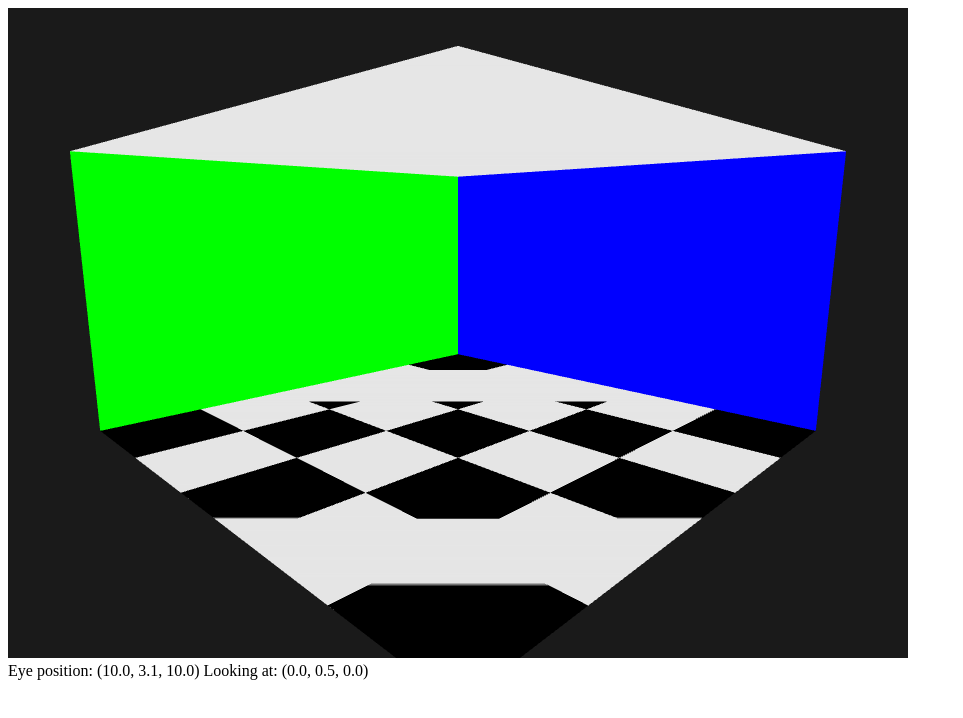
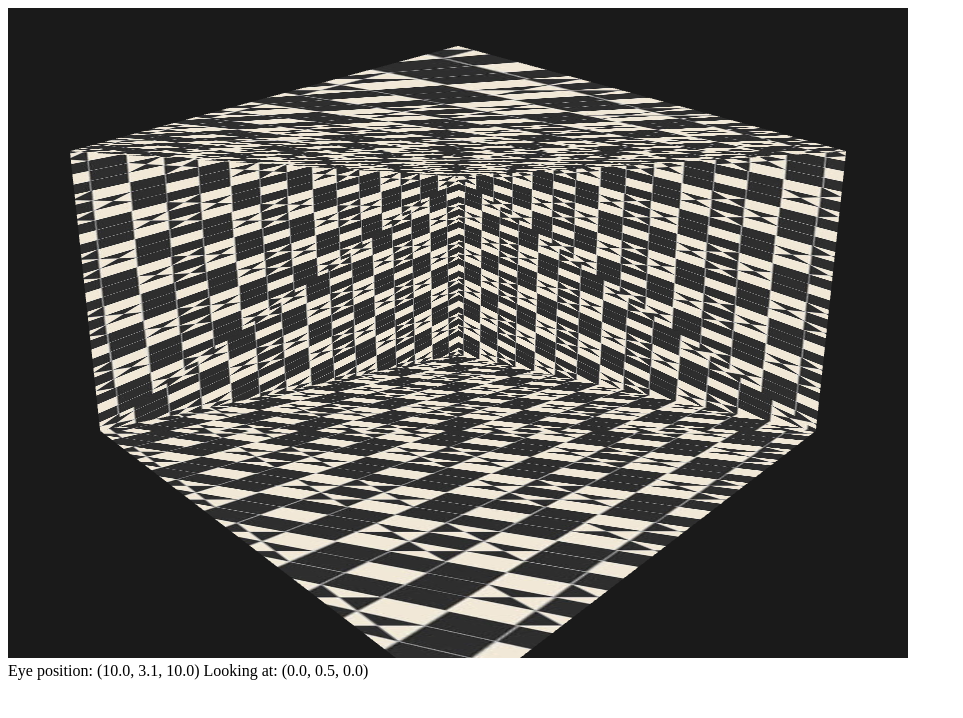
Before and after one commit to gittmp/webgl_room, a website: page client/room.html in a window 1280 px wide. Shown: the whole page, without its empty margins (0-963 px from the left). Drawn offline with Linux system fonts and the light colour scheme.

Commit message:
sam texture successfully working on all surfaces

```diff
--- a/client/room.js
+++ b/client/room.js
@@ -6,24 +6,30 @@
 const VSHADER_SOURCE =
     'attribute vec4 a_Position;\n' +
     'attribute vec4 a_Colour;\n' +
+    'attribute vec2 a_TexCoord;\n' +
 
     'uniform mat4 u_ModelMatrix;\n' +
     'uniform mat4 u_ProjMatrix;\n' +
     'uniform mat4 u_ViewMatrix;\n' +
 
     'varying lowp vec4 u_Colour;\n' +
+    'varying highp vec2 u_TexCoord;\n' +
 
     'void main(){\n' +
     '   gl_Position = u_ProjMatrix * u_ModelMatrix * u_ViewMatrix * a_Position;\n' +
     '   u_Colour = a_Colour;\n' +
+    '   u_TexCoord = a_TexCoord;\n' +
     '}\n';
 
+const FSHADER_SOURCE =
+    'uniform sampler2D u_Sampler;\n' +
 
-const FSHADER_SOURCE =
     'varying lowp vec4 u_Colour;\n' +
+    'varying highp vec2 u_TexCoord;\n' +
 
     'void main(){\n' +
-    '   gl_FragColor = u_Colour;\n' +
+    // '   gl_FragColor = u_Colour;\n' +
+    '   gl_FragColor = texture2D(u_Sampler, u_TexCoord);\n' +
     '}\n';
 
 function main(){
@@ -45,11 +51,13 @@ function main(){
         attribLocations: {
             u_Position: gl.getAttribLocation(shaderProgram, 'a_Position'),
             u_Colour: gl.getAttribLocation(shaderProgram, 'a_Colour'),
+            u_TexCoord: gl.getAttribLocation(shaderProgram, 'a_TexCoord'),
         },
         uniformLocations: {
             projMatrix: gl.getUniformLocation(shaderProgram, 'u_ProjMatrix'),
             modelMatrix: gl.getUniformLocation(shaderProgram, 'u_ModelMatrix'),
             viewMatrix: gl.getUniformLocation(shaderProgram, 'u_ViewMatrix'),
+            u_Sampler: gl.getUniformLocation(shaderProgram, 'u_Sampler'),
         },
     }
 
@@ -69,20 +77,29 @@ function main(){
     //initialise vertex buffer
     const buffers = initBuffers(gl);
 
-    //moving camera on arrow key press
-    document.onkeydown = function(ev){
-        keypress(ev, lookAtParams, gl, canvas, programInfo, buffers, lookAtParams);
-    };
+    //load texture
+    const roomTex = loadTexture(gl, programInfo, 'floor.png');
 
     document.getElementById("coordinates").innerHTML = `Eye position: (${lookAtParams.ex.toFixed(1)}, ${lookAtParams.ey.toFixed(1)}, ${lookAtParams.ez.toFixed(1)})
                                                         Looking at: (${lookAtParams.lx.toFixed(1)}, ${lookAtParams.ly.toFixed(1)}, ${lookAtParams.lz.toFixed(1)})`;
 
-    draw(gl, canvas, programInfo, buffers, lookAtParams);
+    // function to render scene to canvas
+    function render() {
+        draw(gl, canvas, programInfo, buffers, lookAtParams, roomTex);
+        requestAnimationFrame(render);
+    }
 
+    // moving camera on keypress
+    document.onkeydown = function(ev){
+        keypress(ev, lookAtParams, gl, canvas, programInfo, buffers, lookAtParams, roomTex);
+    };
+
+    // rendering initial scene
+    requestAnimationFrame(render);
 }
 
 //function to move camera when key pressed
-function keypress(ev, lookAtParams, gl, canvas, programInfo, buffers, lookAtParams){
+function keypress(ev, lookAtParams, gl, canvas, programInfo, buffers, lookAtParams, roomTex){
     switch (ev.keyCode) {
         case 38: //up arrow
             lookAtParams.ly += lookAtParams.step;
@@ -120,7 +137,66 @@ function keypress(ev, lookAtParams, gl, canvas, programInfo, buffers, lookAtPara
 
     document.getElementById("coordinates").innerHTML = `Eye position: (${lookAtParams.ex.toFixed(1)}, ${lookAtParams.ey.toFixed(1)}, ${lookAtParams.ez.toFixed(1)})
                                                         Looking at: (${lookAtParams.lx.toFixed(1)}, ${lookAtParams.ly.toFixed(1)}, ${lookAtParams.lz.toFixed(1)})`;
-    draw(gl, canvas, programInfo, buffers, lookAtParams);
+    draw(gl, canvas, programInfo, buffers, lookAtParams, roomTex);
+}
+
+//function to determine if dimentions of texture are of power 2
+function isPowerOf2(val){
+    return (val & (val-1)) == 0;
+}
+
+//loading texture objects
+function loadTexture(gl, programInfo, url){
+    // initialise a webGL texture object
+    const texture = gl.createTexture();
+    gl.bindTexture(gl.TEXTURE_2D, texture);
+
+    // create a single blue pixel as a placeholder texture to upload whilst image loads
+    const level = 0;
+    const internalFormat = gl.RGBA;
+    const width = 1;
+    const height = 1;
+    const border = 0;
+    const srcFormat = gl.RGBA;
+    const srcType = gl.UNSIGNED_BYTE;
+    const pixel = new Uint8Array([0, 0, 255, 255]);
+
+    gl.texImage2D(gl.TEXTURE_2D, level, internalFormat, width, height, border, srcFormat, srcType, pixel)
+
+    // create image object and link src to the image file
+    const image = new Image();
+    image.onload = function(){
+        gl.bindTexture(gl.TEXTURE_2D, texture);
+        gl.texImage2D(gl.TEXTURE_2D, level, internalFormat,srcFormat, srcType, image);
+
+        // set up image / wrapping based on whether image dimentions are a power of 2
+        if(isPowerOf2(image.width) && isPowerOf2(image.height)){
+            // enable higher quality mipmap filtering
+            gl.generateMipmap(gl.TEXTURE_2D);
+
+        } else {
+            // disable mipmapping/uv repeating & set wrapping to clamp to edge
+            // diable s-coordinate wrapping/repeating
+            gl.texParameteri(gl.TEXTURE_2D, gl.TEXTURE_WRAP_S, gl.CLAMP_TO_EDGE);
+            // diable t-coordinate wrapping/repeating
+            gl.texParameteri(gl.TEXTURE_2D, gl.TEXTURE_WRAP_T, gl.CLAMP_TO_EDGE);
+            // can use gl.LINEAR or gl.NEAREST filtering as neither are mipmaps
+            gl.texParameteri(gl.TEXTURE_2D, gl.TEXTURE_MIN_FILTER, gl.LINEAR);
+        }
+    };
+
+    image.src = url;
+
+    // Tell WebGL we want to affect texture unit 0
+    gl.activeTexture(gl.TEXTURE0);
+
+    // Bind the texture to texture unit 0
+    gl.bindTexture(gl.TEXTURE_2D, texture);
+
+    // Tell the shader we bound the texture to texture unit 0
+    gl.uniform1i(programInfo.uniformLocations.u_Sampler, 0);
+
+    return texture;
 }
 
 //initiate a buffer to hold vertex positions
@@ -152,32 +228,32 @@ function initBuffers(gl){
         0.0, 4.0, 7.5, //14
         7.5, 4.0, 7.5, //15
 
-        //v1-v2-v6-v7 => 16, 17, 18, 19
-        0.0,0.0001,0.0,  0.0,0.0001,1.5,  1.5,0.0001,0.0,  1.5,0.0001,1.5,
-        //v3-v4-v8-v9 => 20, 21, 22, 23
-        0.0,0.0001,3.0,  0.0,0.0001,4.5,  1.5,0.0001,3.0,  1.5,0.0001,4.5,
-        //v7-v8-v12-v13 => 24, 25, 26, 27
-        1.5,0.0001,1.5,  1.5,0.0001,3.0,  3.0,0.0001,1.5,  3.0,0.0001,3.0,
-        //v9-v10-v14-v15 => 28, 29, 30, 31
-        1.5,0.0001,4.5,  1.5,0.0001,6.0,  3.0,0.0001,4.5,  3.0,0.0001,6.0,
-        //v11-v12-v16-v17 => 32, 33, 34, 35
-        3.0,0.0001,0.0,  3.0,0.0001,1.5,  4.5,0.0001,0.0,  4.5,0.0001,1.5,
-        //v13-v14-v18-v19 => 36, 37, 38, 39
-        3.0,0.0001,3.0,  3.0,0.0001,4.5,  4.5,0.0001,3.0,  4.5,0.0001,4.5,
-        //v17-v18-v22-v23 => 40, 41, 42, 43
-        4.5,0.0001,1.5,  4.5,0.0001,3.0,  6.0,0.0001,1.5,  6.0,0.0001,3.0,
-        //v19-v20-v24-v25 => 44, 45, 46, 47
-        4.5,0.0001,4.5,  4.5,0.0001,6.0,  6.0,0.0001,4.5,  6.0,0.0001,6.0,
-        //v21-v26-v22-v27 => 48, 49, 50, 51
-        6.0,0.0001,0.0,  7.5,0.0001,0.0,  6.0,0.0001,1.5,  7.5,0.0001,1.5,
-        //v23-v28-v24-v29 => 52, 53, 54, 55
-        6.0,0.0001,3.0,  7.5,0.0001,3.0,  6.0,0.0001,4.5,  7.5,0.0001,4.5,
-        //v25-v30-v32-v31 => 56, 57, 58, 59
-        6.0,0.0001,6.0,  7.5,0.0001,6.0,  6.0,0.0001,7.5,  7.5,0.0001,7.5,
-        //v15-v20-v34-v33 => 60, 61, 62, 63
-        3.0,0.0001,6.0,  4.5,0.0001,6.0,  3.0,0.0001,7.5,  4.5,0.0001,7.5,
-        //v5-v10-v36-v35 => 64, 65, 66, 67
-        0.0,0.0001,6.0,  1.5,0.0001,6.0,  0.0,0.0001,7.5,  1.5,0.0001,7.5,
+        // //v1-v2-v6-v7 => 16, 17, 18, 19
+        // 0.0,0.0001,0.0,  0.0,0.0001,1.5,  1.5,0.0001,0.0,  1.5,0.0001,1.5,
+        // //v3-v4-v8-v9 => 20, 21, 22, 23
+        // 0.0,0.0001,3.0,  0.0,0.0001,4.5,  1.5,0.0001,3.0,  1.5,0.0001,4.5,
+        // //v7-v8-v12-v13 => 24, 25, 26, 27
+        // 1.5,0.0001,1.5,  1.5,0.0001,3.0,  3.0,0.0001,1.5,  3.0,0.0001,3.0,
+        // //v9-v10-v14-v15 => 28, 29, 30, 31
+        // 1.5,0.0001,4.5,  1.5,0.0001,6.0,  3.0,0.0001,4.5,  3.0,0.0001,6.0,
+        // //v11-v12-v16-v17 => 32, 33, 34, 35
+        // 3.0,0.0001,0.0,  3.0,0.0001,1.5,  4.5,0.0001,0.0,  4.5,0.0001,1.5,
+        // //v13-v14-v18-v19 => 36, 37, 38, 39
+        // 3.0,0.0001,3.0,  3.0,0.0001,4.5,  4.5,0.0001,3.0,  4.5,0.0001,4.5,
+        // //v17-v18-v22-v23 => 40, 41, 42, 43
+        // 4.5,0.0001,1.5,  4.5,0.0001,3.0,  6.0,0.0001,1.5,  6.0,0.0001,3.0,
+        // //v19-v20-v24-v25 => 44, 45, 46, 47
+        // 4.5,0.0001,4.5,  4.5,0.0001,6.0,  6.0,0.0001,4.5,  6.0,0.0001,6.0,
+        // //v21-v26-v22-v27 => 48, 49, 50, 51
+        // 6.0,0.0001,0.0,  7.5,0.0001,0.0,  6.0,0.0001,1.5,  7.5,0.0001,1.5,
+        // //v23-v28-v24-v29 => 52, 53, 54, 55
+        // 6.0,0.0001,3.0,  7.5,0.0001,3.0,  6.0,0.0001,4.5,  7.5,0.0001,4.5,
+        // //v25-v30-v32-v31 => 56, 57, 58, 59
+        // 6.0,0.0001,6.0,  7.5,0.0001,6.0,  6.0,0.0001,7.5,  7.5,0.0001,7.5,
+        // //v15-v20-v34-v33 => 60, 61, 62, 63
+        // 3.0,0.0001,6.0,  4.5,0.0001,6.0,  3.0,0.0001,7.5,  4.5,0.0001,7.5,
+        // //v5-v10-v36-v35 => 64, 65, 66, 67
+        // 0.0,0.0001,6.0,  1.5,0.0001,6.0,  0.0,0.0001,7.5,  1.5,0.0001,7.5,
     ]);
 
     //create buffer for vertices
@@ -244,26 +320,57 @@ function initBuffers(gl){
         0.9, 0.9, 0.9, 1.0,
         0.9, 0.9, 0.9, 1.0,
 
-        //floor squares
-        0.0,0.0,0.0,1.0,  0.0,0.0,0.0,1.0,  0.0,0.0,0.0,1.0,  0.0,0.0,0.0,1.0,
-        0.0,0.0,0.0,1.0,  0.0,0.0,0.0,1.0,  0.0,0.0,0.0,1.0,  0.0,0.0,0.0,1.0,
-        0.0,0.0,0.0,1.0,  0.0,0.0,0.0,1.0,  0.0,0.0,0.0,1.0,  0.0,0.0,0.0,1.0,
-        0.0,0.0,0.0,1.0,  0.0,0.0,0.0,1.0,  0.0,0.0,0.0,1.0,  0.0,0.0,0.0,1.0,
-        0.0,0.0,0.0,1.0,  0.0,0.0,0.0,1.0,  0.0,0.0,0.0,1.0,  0.0,0.0,0.0,1.0,
-        0.0,0.0,0.0,1.0,  0.0,0.0,0.0,1.0,  0.0,0.0,0.0,1.0,  0.0,0.0,0.0,1.0,
-        0.0,0.0,0.0,1.0,  0.0,0.0,0.0,1.0,  0.0,0.0,0.0,1.0,  0.0,0.0,0.0,1.0,
-        0.0,0.0,0.0,1.0,  0.0,0.0,0.0,1.0,  0.0,0.0,0.0,1.0,  0.0,0.0,0.0,1.0,
-        0.0,0.0,0.0,1.0,  0.0,0.0,0.0,1.0,  0.0,0.0,0.0,1.0,  0.0,0.0,0.0,1.0,
-        0.0,0.0,0.0,1.0,  0.0,0.0,0.0,1.0,  0.0,0.0,0.0,1.0,  0.0,0.0,0.0,1.0,
-        0.0,0.0,0.0,1.0,  0.0,0.0,0.0,1.0,  0.0,0.0,0.0,1.0,  0.0,0.0,0.0,1.0,
-        0.0,0.0,0.0,1.0,  0.0,0.0,0.0,1.0,  0.0,0.0,0.0,1.0,  0.0,0.0,0.0,1.0,
-        0.0,0.0,0.0,1.0,  0.0,0.0,0.0,1.0,  0.0,0.0,0.0,1.0,  0.0,0.0,0.0,1.0,
+        // //floor squares
+        // 0.0,0.0,0.0,1.0,  0.0,0.0,0.0,1.0,  0.0,0.0,0.0,1.0,  0.0,0.0,0.0,1.0,
+        // 0.0,0.0,0.0,1.0,  0.0,0.0,0.0,1.0,  0.0,0.0,0.0,1.0,  0.0,0.0,0.0,1.0,
+        // 0.0,0.0,0.0,1.0,  0.0,0.0,0.0,1.0,  0.0,0.0,0.0,1.0,  0.0,0.0,0.0,1.0,
+        // 0.0,0.0,0.0,1.0,  0.0,0.0,0.0,1.0,  0.0,0.0,0.0,1.0,  0.0,0.0,0.0,1.0,
+        // 0.0,0.0,0.0,1.0,  0.0,0.0,0.0,1.0,  0.0,0.0,0.0,1.0,  0.0,0.0,0.0,1.0,
+        // 0.0,0.0,0.0,1.0,  0.0,0.0,0.0,1.0,  0.0,0.0,0.0,1.0,  0.0,0.0,0.0,1.0,
+        // 0.0,0.0,0.0,1.0,  0.0,0.0,0.0,1.0,  0.0,0.0,0.0,1.0,  0.0,0.0,0.0,1.0,
+        // 0.0,0.0,0.0,1.0,  0.0,0.0,0.0,1.0,  0.0,0.0,0.0,1.0,  0.0,0.0,0.0,1.0,
+        // 0.0,0.0,0.0,1.0,  0.0,0.0,0.0,1.0,  0.0,0.0,0.0,1.0,  0.0,0.0,0.0,1.0,
+        // 0.0,0.0,0.0,1.0,  0.0,0.0,0.0,1.0,  0.0,0.0,0.0,1.0,  0.0,0.0,0.0,1.0,
+        // 0.0,0.0,0.0,1.0,  0.0,0.0,0.0,1.0,  0.0,0.0,0.0,1.0,  0.0,0.0,0.0,1.0,
+        // 0.0,0.0,0.0,1.0,  0.0,0.0,0.0,1.0,  0.0,0.0,0.0,1.0,  0.0,0.0,0.0,1.0,
+        // 0.0,0.0,0.0,1.0,  0.0,0.0,0.0,1.0,  0.0,0.0,0.0,1.0,  0.0,0.0,0.0,1.0,
     ]);
 
     //pass this colour data into a colour buffer
     const roomColourBuffer = gl.createBuffer();
     gl.bindBuffer(gl.ARRAY_BUFFER, roomColourBuffer);
     gl.bufferData(gl.ARRAY_BUFFER, roomColours, gl.STATIC_DRAW);
+
+    //texture buffer
+    const texCoordinates = new Float32Array([
+        // Floor
+        0.0,  0.0,
+        1.0,  0.0,
+        1.0,  1.0,
+        0.0,  1.0,
+
+        // Left Wall
+        0.0,  0.0,
+        1.0,  0.0,
+        1.0,  1.0,
+        0.0,  1.0,
+
+        // Right Wall
+        0.0,  0.0,
+        1.0,  0.0,
+        1.0,  1.0,
+        0.0,  1.0,
+
+        // Ceiling
+        0.0,  0.0,
+        1.0,  0.0,
+        1.0,  1.0,
+        0.0,  1.0,
+    ]);
+
+    const texCoordBuffer = gl.createBuffer();
+    gl.bindBuffer(gl.ARRAY_BUFFER, texCoordBuffer);
+    gl.bufferData(gl.ARRAY_BUFFER, texCoordinates, gl.STATIC_DRAW);
 
     //triangle vertex index buffer
     const roomIndices = new Uint16Array([
@@ -279,20 +386,20 @@ function initBuffers(gl){
         //ceiling
         12,13,14,  13,14,15,
 
-        //floor squares
-        16,17,18,  17,18,19,
-        20,21,22,  21,22,23,
-        24,25,26,  25,26,27,
-        28,29,30,  29,30,31,
-        32,33,34,  33,34,35,
-        36,37,38,  37,38,39,
-        40,41,42,  41,42,43,
-        44,45,46,  45,46,47,
-        48,49,50,  49,50,51,
-        52,53,54,  53,54,55,
-        56,57,58,  57,58,59,
-        60,61,62,  61,62,63,
-        64,65,66,  65,66,67,
+        // //floor squares
+        // 16,17,18,  17,18,19,
+        // 20,21,22,  21,22,23,
+        // 24,25,26,  25,26,27,
+        // 28,29,30,  29,30,31,
+        // 32,33,34,  33,34,35,
+        // 36,37,38,  37,38,39,
+        // 40,41,42,  41,42,43,
+        // 44,45,46,  45,46,47,
+        // 48,49,50,  49,50,51,
+        // 52,53,54,  53,54,55,
+        // 56,57,58,  57,58,59,
+        // 60,61,62,  61,62,63,
+        // 64,65,66,  65,66,67,
     ]);
 
     const roomIndexBuffer = gl.createBuffer();
@@ -305,13 +412,12 @@ function initBuffers(gl){
         roomColour: roomColourBuffer,
         roomNormals: roomNormalsBuffer,
         roomIndices: roomIndexBuffer,
+        texCoord: texCoordBuffer,
     };
 }
 
-
-
 //rendering the scene
-function draw(gl, canvas, programInfo, buffers, lookAtParams){
+function draw(gl, canvas, programInfo, buffers, lookAtParams, texture){
     //clear the canvas to opaque black
     gl.clearColor(0.1, 0.1, 0.1, 1.0);
     gl.clearDepth(1.0);
@@ -378,6 +484,25 @@ function draw(gl, canvas, programInfo, buffers, lookAtParams){
         gl.enableVertexAttribArray(programInfo.attribLocations.u_Colour);
     }
 
+    // tell webgl how to pull out the texture coordinates from buffer
+    {
+        const num = 2; // every coordinate composed of 2 values
+        const type = gl.FLOAT; // the data in the buffer is 32 bit float
+        const normalize = false; // don't normalize
+        const stride = 0; // how many bytes to get from one set to the next
+        const offset = 0; // how many bytes inside the buffer to start from
+        gl.bindBuffer(gl.ARRAY_BUFFER, buffers.texCoord);
+        gl.vertexAttribPointer(
+            programInfo.attribLocations.u_TexCoord,
+            num,
+            type,
+            normalize,
+            stride,
+            offset
+        );
+        gl.enableVertexAttribArray(programInfo.attribLocations.u_TexCoord);
+    }
+
     gl.bindBuffer(gl.ELEMENT_ARRAY_BUFFER, buffers.roomIndices);
 
     //set shader uniforms
@@ -386,5 +511,15 @@ function draw(gl, canvas, programInfo, buffers, lookAtParams){
     gl.uniformMatrix4fv(programInfo.uniformLocations.viewMatrix, false, viewMatrix.elements);
 
     //draw arrays
-    gl.drawElements(gl.TRIANGLES, 102, gl.UNSIGNED_SHORT, 0);
+    {
+        const v = 24;
+        const type = gl.UNSIGNED_SHORT;
+        const offset = 0;
+        gl.drawElements(
+            gl.TRIANGLES,
+            v,
+            type,
+            offset
+        );
+    }
 }
```
Also changed, not shown: client/floor.png (added), client/room.html (line endings or trailing spaces), server.js (line endings or trailing spaces).
